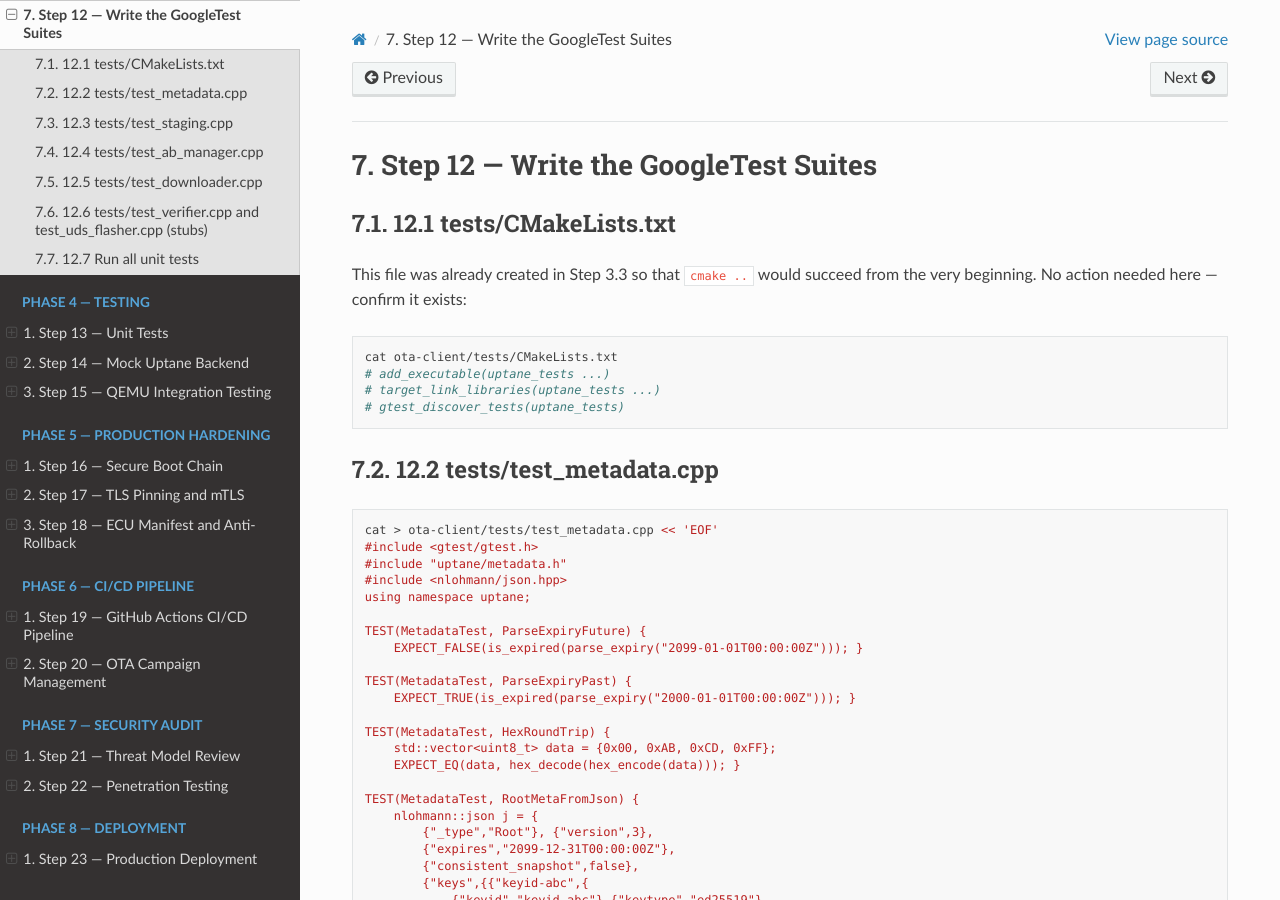
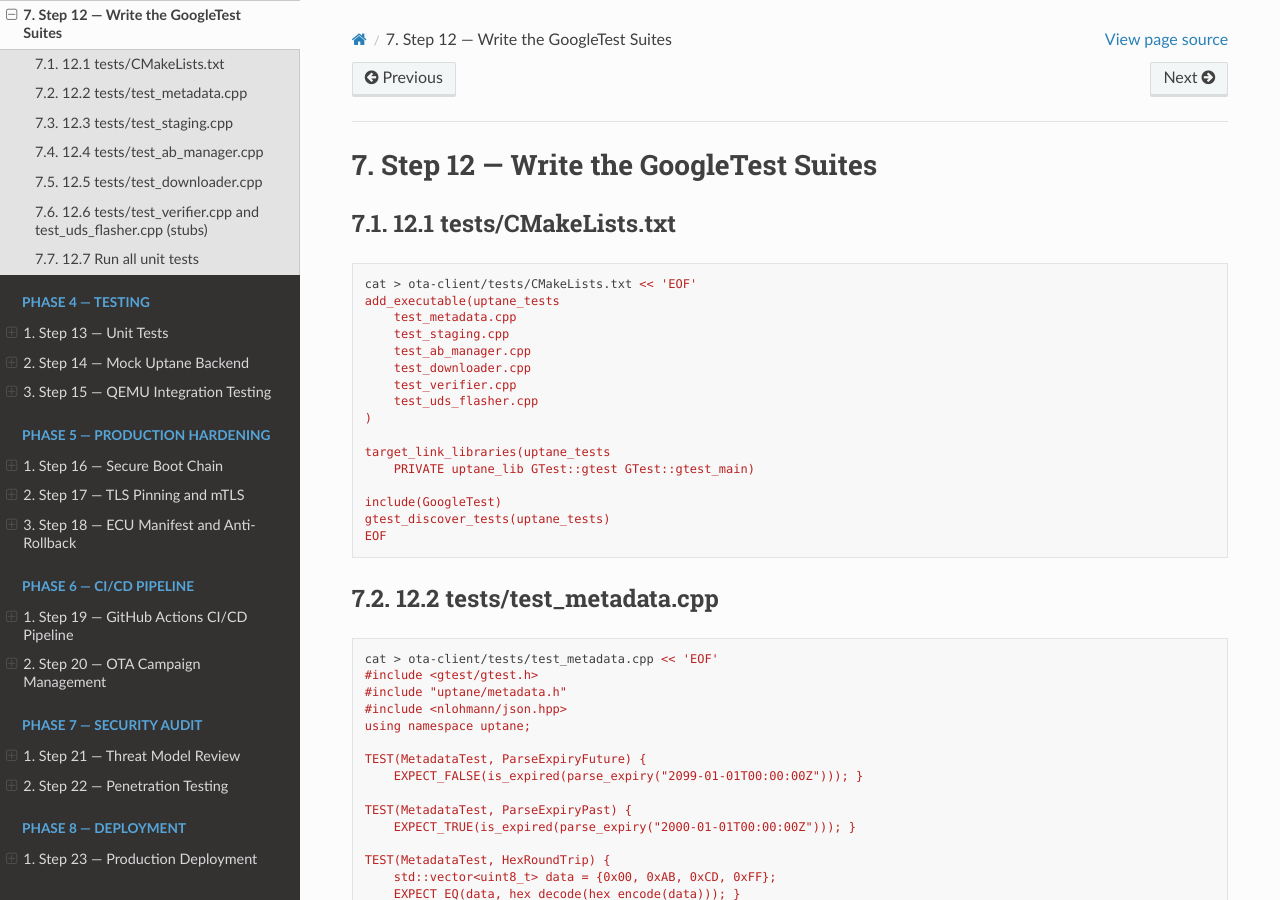
Before and after one commit to ldv-1000111/uptane-yocto, a Sphinx documentation site: the page built from docs/source/phase3_cpp/step12_main_orchestrator.rst, in a window 1280 px wide and 900 px high. Built offline with Sphinx 7.4.7 and the Read the Docs theme 3.1.0, drawn with Linux system fonts in a browser that asks for light colours.

Commit message:
Revert "added creation of tests/CMakeLists.txt"
This reverts commit fb21e1ce3cf047ee2fcdb4ce8e2e1ad16ffe47a2.

```diff
--- a/docs/source/phase3_cpp/step12_main_orchestrator.rst
+++ b/docs/source/phase3_cpp/step12_main_orchestrator.rst
@@ -4,16 +4,24 @@ Step 12 — Write the GoogleTest Suites
 12.1 tests/CMakeLists.txt
 ---------------------------
 
-This file was already created in Step 3.3 so that ``cmake ..`` would
-succeed from the very beginning. No action needed here — confirm it
-exists:
-
 .. code-block:: bash
 
-   cat ota-client/tests/CMakeLists.txt
-   # add_executable(uptane_tests ...)
-   # target_link_libraries(uptane_tests ...)
-   # gtest_discover_tests(uptane_tests)
+   cat > ota-client/tests/CMakeLists.txt << 'EOF'
+   add_executable(uptane_tests
+       test_metadata.cpp
+       test_staging.cpp
+       test_ab_manager.cpp
+       test_downloader.cpp
+       test_verifier.cpp
+       test_uds_flasher.cpp
+   )
+
+   target_link_libraries(uptane_tests
+       PRIVATE uptane_lib GTest::gtest GTest::gtest_main)
+
+   include(GoogleTest)
+   gtest_discover_tests(uptane_tests)
+   EOF
 
 12.2 tests/test_metadata.cpp
 ------------------------------
```
